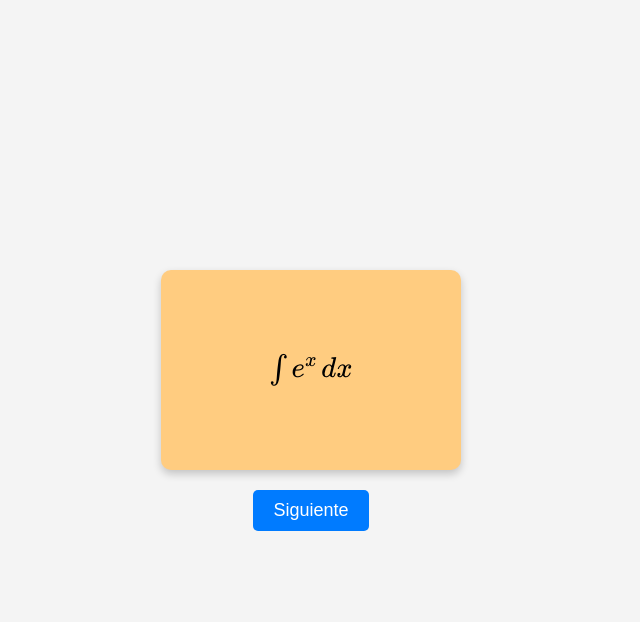
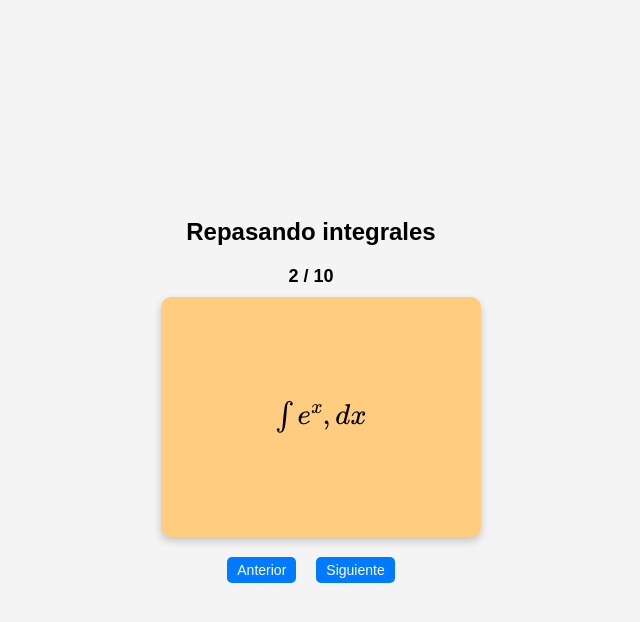
Before and after one commit to cgviviana/Vale, a plain HTML site: page Integrales/index.html in a window 1280 px wide. Both pictures are taken after a click on the button "Siguiente". Shown: the whole page, without its empty margins (329-969 px from the left). Drawn offline with nearby package versions, Linux system fonts and the light colour scheme.

Commit message:
Update index.html

```diff
--- a/Integrales/index.html
+++ b/Integrales/index.html
@@ -12,18 +12,25 @@
             display: flex;
             justify-content: center;
             align-items: center;
+            flex-direction: column;
             height: 100vh;
             background-color: #f4f4f4;
             margin: 0;
+        }
+        .title {
+            font-size: 24px;
+            font-weight: bold;
+            margin-bottom: 20px;
         }
         .container {
             text-align: center;
         }
         .card {
             width: 300px;
-            height: 200px;
+            height: 220px;
             perspective: 1000px;
             cursor: pointer;
+            margin-bottom: 40px;
         }
         .card-inner {
             width: 100%;
@@ -48,6 +55,7 @@
             font-size: 24px;
             font-weight: bold;
             text-align: center;
+            padding: 10px;
         }
         .front {
             background-color: #ffcc80;
@@ -56,10 +64,19 @@
             background-color: #81c784;
             transform: rotateY(180deg);
         }
+        .card-number {
+            margin-bottom: 10px;
+            font-size: 18px;
+            font-weight: bold;
+        }
+        .buttons {
+            display: flex;
+            justify-content: center;
+            gap: 20px;
+        }
         button {
-            margin-top: 20px;
-            padding: 10px 20px;
-            font-size: 18px;
+            padding: 5px 10px;
+            font-size: 14px;
             cursor: pointer;
             background-color: #007BFF;
             color: white;
@@ -72,23 +89,33 @@
     </style>
 </head>
 <body>
+    <div class="title">Repasando integrales</div>
     <div class="container">
+        <div class="card-number" id="card-number">1 / 10</div>
         <div class="card" onclick="flipCard()">
             <div class="card-inner" id="flashcard">
-                <div class="card-face front" id="question">\( \int x \,dx \)</div>
+                <div class="card-face front" id="question">\( \int x \, dx \)</div>
                 <div class="card-face back" id="answer">\( \frac{x^2}{2} + C \)</div>
             </div>
         </div>
-        <button onclick="nextCard()">Siguiente</button>
+        <div class="buttons">
+            <button onclick="prevCard()">Anterior</button>
+            <button onclick="nextCard()">Siguiente</button>
+        </div>
     </div>
 
     <script>
         const flashcards = [
-            { question: "\\( \\int x \\,dx \\)", answer: "\\( \\frac{x^2}{2} + C \\)" },
-            { question: "\\( \\int e^x \\,dx \\)", answer: "\\( e^x + C \\)" },
-            { question: "\\( \\int \\sin x \\,dx \\)", answer: "\\( -\\cos x + C \\)" },
-            { question: "\\( \\int \\cos x \\,dx \\)", answer: "\\( \\sin x + C \\)" },
-            { question: "\\( \\int x^2 \\,dx \\)", answer: "\\( \\frac{x^3}{3} + C \\)" }
+            { question: "\\( \\int x \, dx \\)", answer: "\\( \\frac{x^2}{2} + C \\)" },
+            { question: "\\( \\int e^x \, dx \\)", answer: "\\( e^x + C \\)" },
+            { question: "\\( \\int \\sin x \, dx \\)", answer: "\\( -\\cos x + C \\)" },
+            { question: "\\( \\int \\cos x \, dx \\)", answer: "\\( \\sin x + C \\)" },
+            { question: "\\( \\int x^2 \, dx \\)", answer: "\\( \\frac{x^3}{3} + C \\)" },
+            { question: "\\( \\int \\tan x \, dx \\)", answer: "\\( \\ln |\\sec x| + C \\)" },
+            { question: "\\( \\int \\sec^2 x \, dx \\)", answer: "\\( \\tan x + C \\)" },
+            { question: "\\( \\int \\csc^2 x \, dx \\)", answer: "\\( -\\cot x + C \\)" },
+            { question: "\\( \\int \\sec x \\tan x \, dx \\)", answer: "\\( \\sec x + C \\)" },
+            { question: "\\( \\int \\csc x \\cot x \, dx \\)", answer: "\\( -\\csc x + C \\)" }
         ];
 
         let currentCard = 0;
@@ -99,8 +126,18 @@
 
         function nextCard() {
             currentCard = (currentCard + 1) % flashcards.length;
+            updateCard();
+        }
+
+        function prevCard() {
+            currentCard = (currentCard - 1 + flashcards.length) % flashcards.length;
+            updateCard();
+        }
+
+        function updateCard() {
             document.getElementById("question").innerHTML = flashcards[currentCard].question;
             document.getElementById("answer").innerHTML = flashcards[currentCard].answer;
+            document.getElementById("card-number").textContent = `${currentCard + 1} / ${flashcards.length}`;
             document.querySelector(".card").classList.remove("flipped");
             MathJax.typeset();
         }
```
